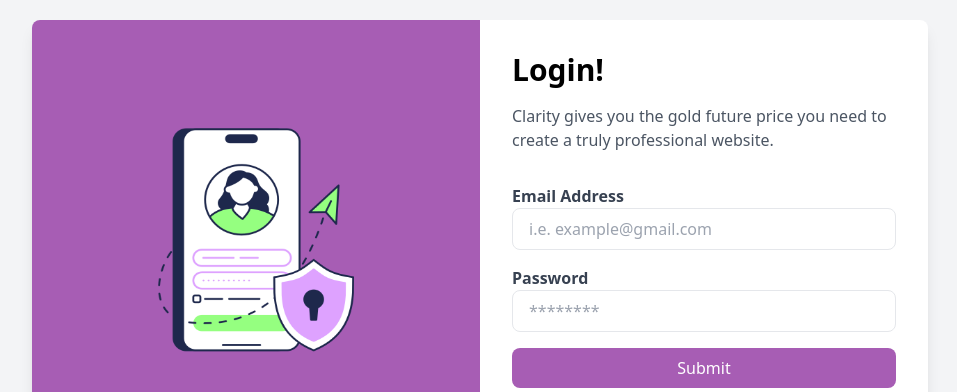
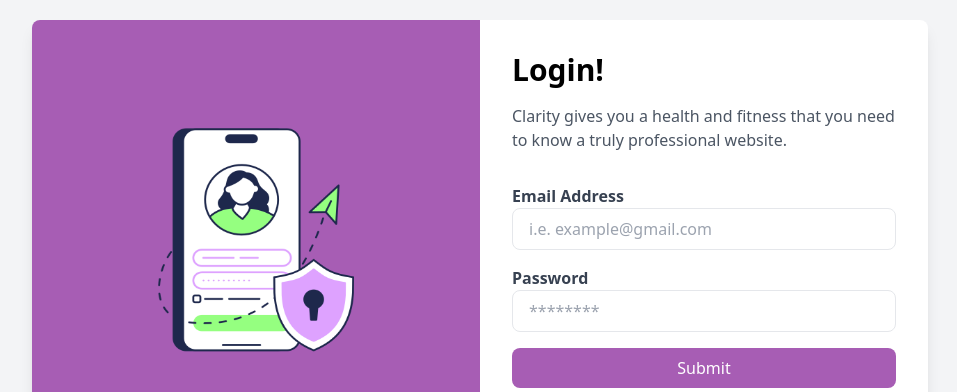
Before and after one commit to AbdullahiKhalif/personalized-gym-Recommendation-Machine-Learning, a Flask app: page /login in a window 1280 px wide. Shown: the part 160-552 px from the top of the page, without its empty margins (160-1117 px from the left). Run offline with Flask 3, Linux system fonts and the light colour scheme; parts of the project's set-up code (start-up, migrations or seed data) failed here and were passed over; some libraries are stand-ins or nearby versions.

Commit message:
Changed Style Login Page

```diff
--- a/templates/login.html
+++ b/templates/login.html
@@ -19,7 +19,7 @@
              {% if error %}
                 <p class="error p-2 bg-red-200 rounded-sm">{{ error }}!</p>
             {% endif %}
-            <p class="text-gray-600 mb-8">Clarity gives you the gold future price you need to create a truly professional website.</p>
+            <p class="text-gray-600 mb-8">Clarity gives you a health and fitness that you need to know a truly professional website.</p>
             <form method="post" action="{{ url_for('login') }}">
                 <div class="mb-4">
                     <label class="block text-gray-700 font-semibold">Email Address</label>
```
